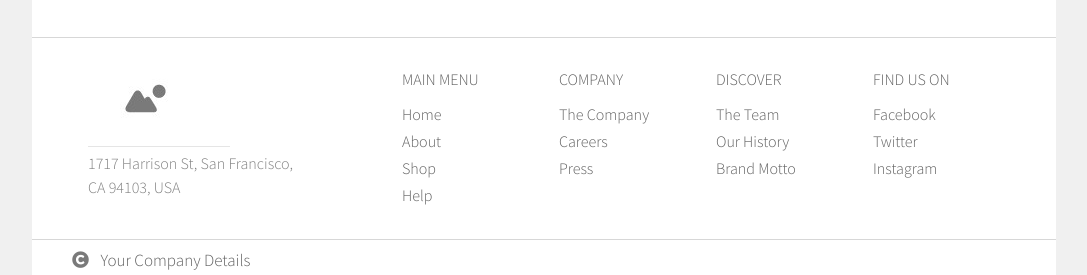
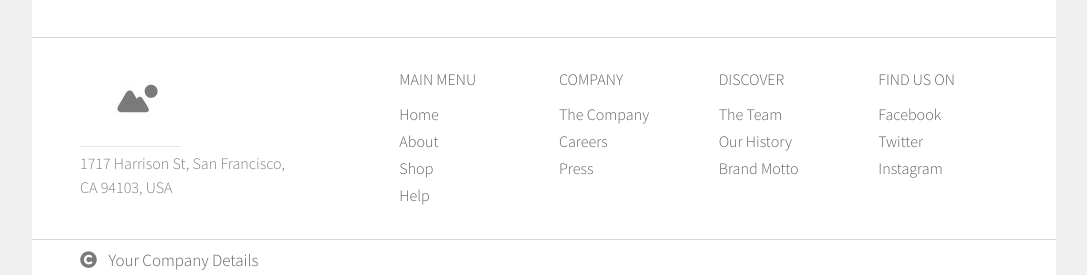
Before and after one commit to don-vicenzo/e-commerce, a website: page index.html in a window 1280 px wide. Shown: the part 1949-2224 px from the top of the page, without its empty margins (96-1183 px from the left). Drawn offline with nearby package versions, Linux system fonts and the light colour scheme.

Commit message:
homepage update

```diff
--- a/css/style.css
+++ b/css/style.css
@@ -57,6 +57,7 @@ h1, h2 {
 }
 
 .linija { opacity: 30%; }
+.linija2 { width: 35%; }
 
 /* Star rating */
 .rating {
--- a/index.html
+++ b/index.html
@@ -496,7 +496,7 @@ integrity="sha384-lZN37f5QGtY3VHgisS14W3ExzMWZxybE1SJSEsQp9S+oqd12jhcu+A56Ebc1zF
             <!-- Page Content 6th part -->
             <div class="container-fluid px-4 px-lg-5 px-md-2 px-sm-4 pt-2">
                 <!-- 6th row -->
-                <div class="row px-4 px-md-4 px-lg-2 justify-content-center align-items-center mx-0">
+                <div class="row px-4 px-md-4 px-lg-0 justify-content-center align-items-center mx-0">
 
 
 
@@ -508,7 +508,7 @@ integrity="sha384-lZN37f5QGtY3VHgisS14W3ExzMWZxybE1SJSEsQp9S+oqd12jhcu+A56Ebc1zF
                                 <div class="col-8 col-md-4  text-left justify-content-start text-secondary">
                                     <!-- footer-img -->
                                     <a class="" href="#"><img src="images/footerLogo.jpg" alt="footer logo"></a>
-                                    <hr class="pl-0 m-0 mt-3 w-50">
+                                    <hr class="pl-0 m-0 mt-3 linija2">
                                     <p class="sourceSansPro16 opacity80 pt-1">1717 Harrison St, San Francisco, <br> CA 94103, USA</p>
                                 </div>
 
@@ -601,7 +601,7 @@ integrity="sha384-lZN37f5QGtY3VHgisS14W3ExzMWZxybE1SJSEsQp9S+oqd12jhcu+A56Ebc1zF
 
 
             <!-- Page Content 7th part -->
-            <div class="container-fluid px-3 px-lg-3 px-sm-3 px-md-4 py-0 mx-0">
+            <div class="container-fluid px-3 px-lg-4 px-sm-3 px-md-4 py-0 mx-0">
                 <!-- 7th row -->
                 <div class="row px-4 px-sm-4 px-md-2 mx-0 px-lg-4 justify-content-start align-items-start pb-0">
 
```
